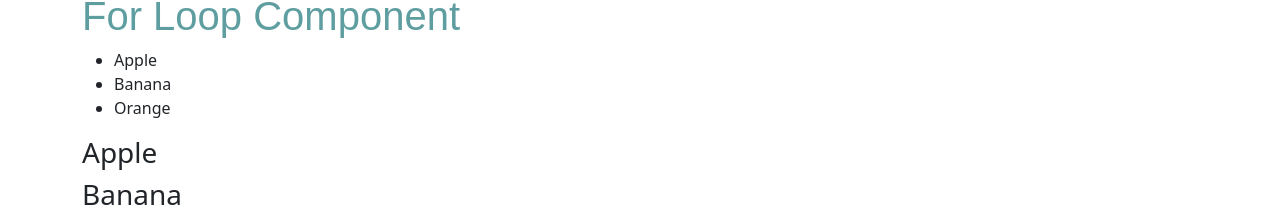
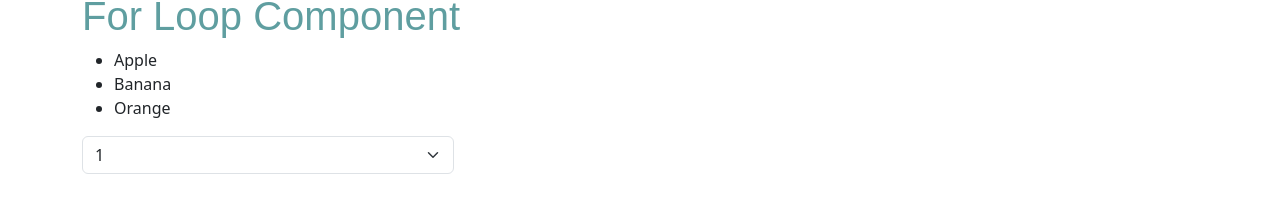
Before and after one commit to parth-mulashiya/angular_demo, an Angular app: page / in a window 1280 px wide. Shown: the part 2951-3175 px from the top of the page. Built offline with nearby package versions, Linux system fonts and the light colour scheme.

Commit message:
for loop old syntax

```diff
--- a/src/app/components/for-loop/for-loop.component.html
+++ b/src/app/components/for-loop/for-loop.component.html
@@ -8,6 +8,14 @@
     {{ fruit }}
   </li>
 </ul>
+
+<div class="col-4 mb-5">
+  <select class="form-select">
+    <ng-template ngFor let-item [ngForOf]="items" let-i="index" > <!-- [ngForTrackBy]="trackByFn" for track any variable -->
+      <option>{{items[i]}}</option>
+    </ng-template>
+  </select>
+</div>
 
 
 <!-- new method of for loop -->
--- a/src/app/components/for-loop/for-loop.component.ts
+++ b/src/app/components/for-loop/for-loop.component.ts
@@ -9,6 +9,9 @@ import { Component } from '@angular/core';
   styleUrl: './for-loop.component.css'
 })
 export class ForLoopComponent {
+
+
+  items = [1,2,3,4,5,6,7,8,9,10,11,12,13,14,15,16,17,18,19,20]
 
   fruits = ['Apple', 'Banana', 'Orange']
 
```
